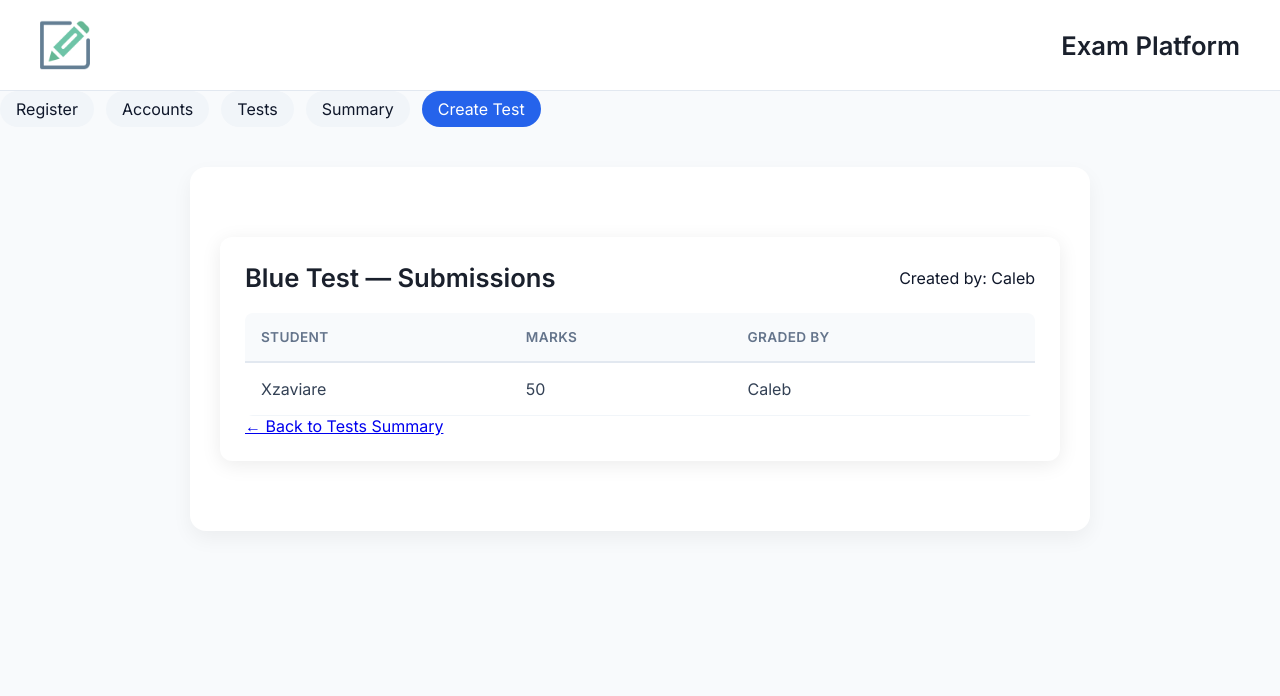
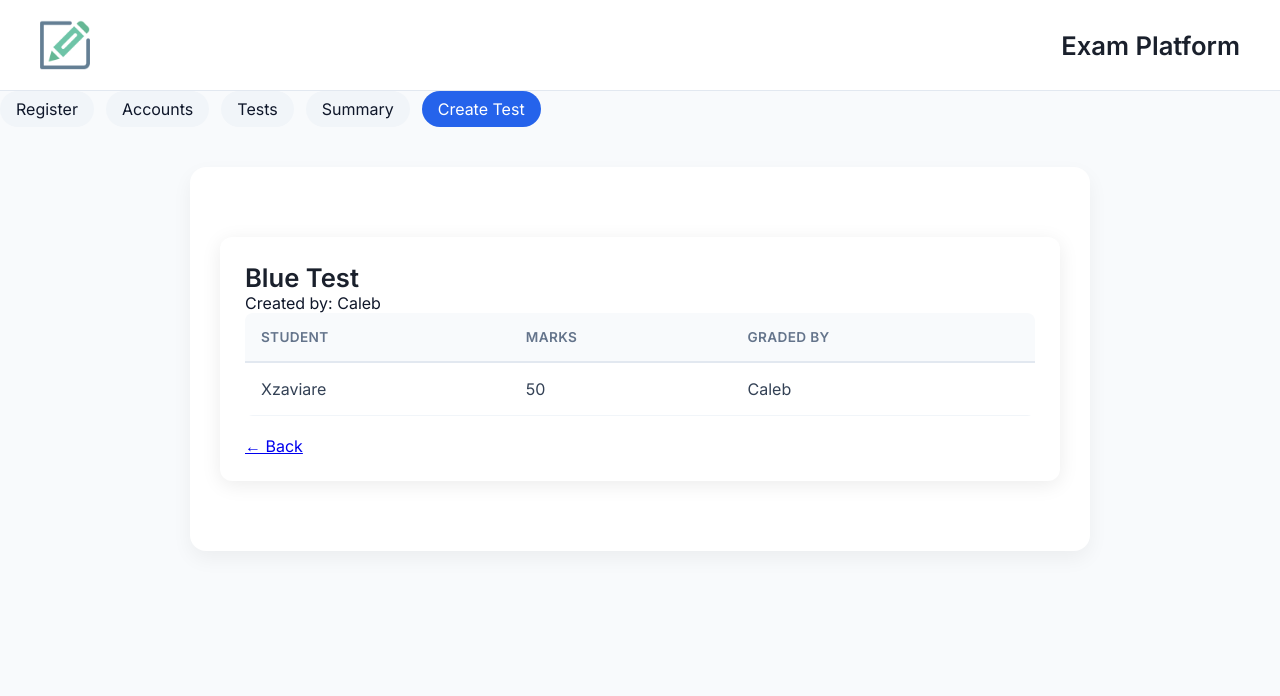
Before and after one commit to stefanescuowen-cmd/CSET-160-Final, a Flask app: page /test/1/summary in a window 1280 px wide. Shown: the top 696 px of the page. Run offline with Flask 3, Linux system fonts and the light colour scheme; data comes from the database, SQL or seed files in the repository.

Commit message:
Finally fixed the issue where you couldn't check the test_summary page.

```diff
--- a/app/models/test.py
+++ b/app/models/test.py
@@ -13,4 +13,4 @@ class Test(db.Model):
     # Relationships
     teacher = db.relationship("User", back_populates="tests_created")
     questions = db.relationship("Question", back_populates="test", lazy=True)
-    submissions = db.relationship("Submission", back_populates="test", lazy=True)
+    submissions = db.relationship("Submission", back_populates="test", lazy="select")
--- a/app/routes/routes.py
+++ b/app/routes/routes.py
@@ -2,6 +2,7 @@ from flask import Blueprint, render_template, request, redirect, url_for
 from app.extensions import db
 from datetime import datetime, timedelta
 from app.models import User, Test, Question, Submission, Answer
+from app.models.submission import Submission
 
 bp = Blueprint("main", __name__, template_folder="../templates")
 
--- a/app/templates/test_summary.html
+++ b/app/templates/test_summary.html
@@ -101,10 +101,8 @@
 </style>
 
 <div class="summary-card">
-    <div class="table-header">
-        <h1>{{ test.title }} — Submissions</h1>
-        <p>Created by: {{ test.teacher.name if test.teacher else "N/A" }}</p>
-    </div>
+    <h1>{{ test.title }}</h1>
+    <p>Created by: {{ test.teacher.name if test.teacher else "N/A" }}</p>
 
     <table>
         <thead>
@@ -118,6 +116,7 @@
             {% for submission in submissions %}
             <tr>
                 <td>{{ submission.student.name if submission.student else "N/A" }}</td>
+
                 <td>
                     {% if submission.marks is not none %}
                         {{ submission.marks }}
@@ -125,22 +124,20 @@
                         Not graded
                     {% endif %}
                 </td>
+
                 <td>
                     {% if submission.grader %}
-                        {{ submission.grader.name }}
+                        {{ submission.grader.name if submission.grader else "Unknown" }}
                     {% else %}
                         —
                     {% endif %}
                 </td>
             </tr>
-            {% else %}
-            <tr>
-                <td colspan="3" style="text-align:center; color:#718096;">No submissions yet.</td>
-            </tr>
             {% endfor %}
         </tbody>
     </table>
 
-    <a href="{{ url_for('bp.tests_summary') }}">← Back to Tests Summary</a>
+    <br>
+    <a href="/tests/summary">← Back</a>
 </div>
 {% endblock %}
```
Also changed, not shown: app/models/user.py (+10 -2 lines).
